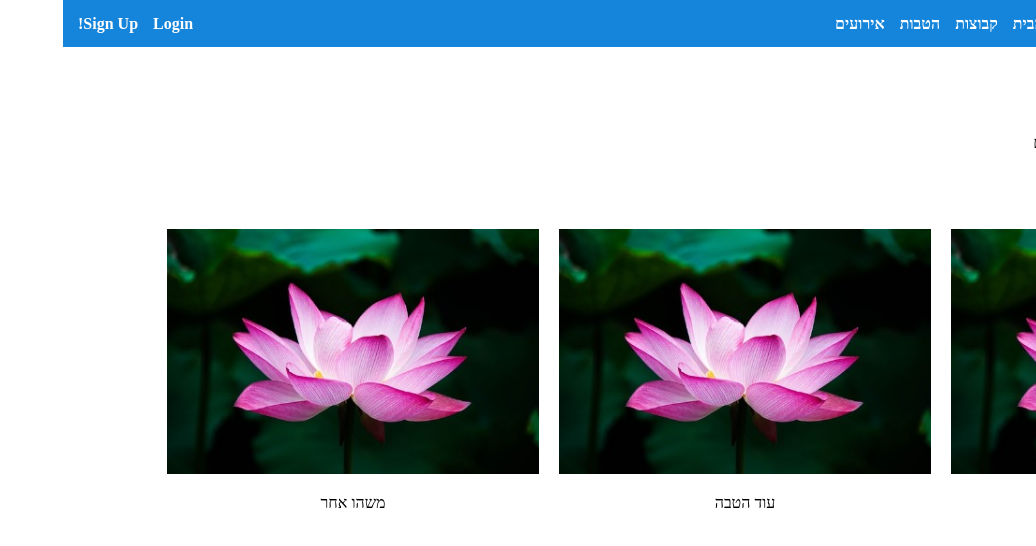
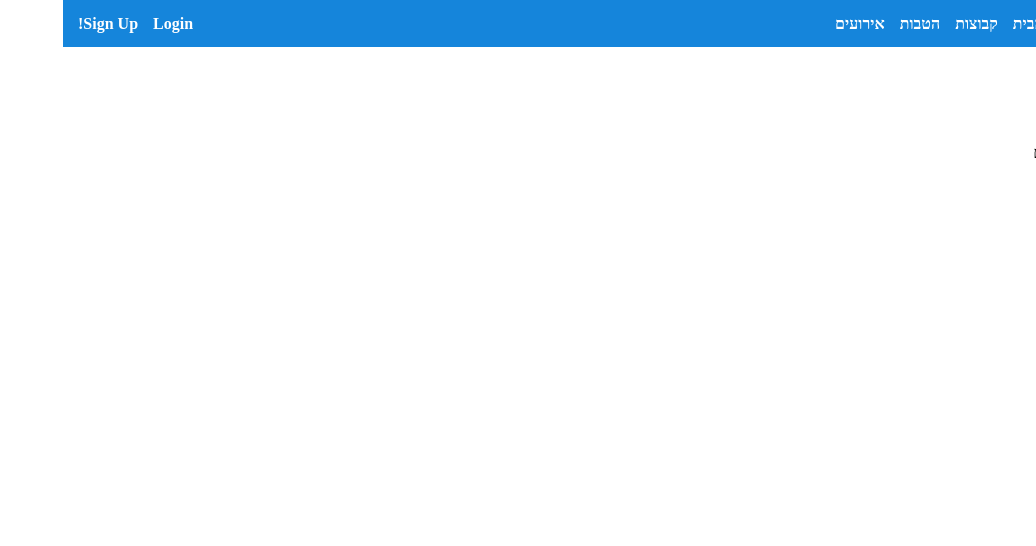
Before and after one commit to Yevgenio/student-7-client, an Angular app: page /home in a window 1280 px wide. Shown: the top 546 px of the page, without its empty margins (244-1280 px from the left). Built offline with nearby package versions, Linux system fonts and the light colour scheme.

Commit message:
changed backend address

```diff
--- a/src/app/components/home/home.component.html
+++ b/src/app/components/home/home.component.html
@@ -1,28 +1,7 @@
 <section class="intro">
-<h1>Welcome to Student 7</h1>
-<p>האתר בבנייה וכרגע משמש לניהול בסיס הנתונים</p>
+    <h1>Welcome to Student 7</h1>
 </section>
 
-<section class="featured-deals">
-    <h2>Featured Deals</h2>
-    <div class="deals">
-        <!-- Placeholder for deal items. -->
-        <div class="deal">
-        <img src="assets/flower.jpg" alt="Flower 1">
-        <p>הטבה</p>
-        </div>
-        <div class="deal">
-        <img src="assets/flower.jpg" alt="Flower 2">
-        <p>עוד הטבה</p>
-        </div>
-        <div class="deal">
-        <img src="assets/flower.jpg" alt="Flower 3">
-        <p>משהו אחר</p>
-        </div>
-    </div>
+<section>
+    <p>האתר בבנייה וכרגע משמש לניהול בסיס הנתונים</p>
 </section>
-
-<section class="promotions">
-<h2>קבוצות בווצאפ</h2>
-<p>כאן יהיו קבוצות ווצאפ.</p>
-</section>
--- a/src/app/config.ts
+++ b/src/app/config.ts
@@ -1,6 +1,7 @@
 export const CONFIG = {
-    // apiBaseUrl: 'http://127.0.0.1',
-    apiBaseUrl: 'http://51.84.9.120',
+    // apiBaseUrl: 'http://127.0.0.1', //localhost
+    // apiBaseUrl: 'http://51.84.9.120', // my server
+    apiBaseUrl: 'http://51.16.37.75', // student 7 aws
     defaultLanguage: 'he',
     otherGlobalVariable: 'value',
   };
```
